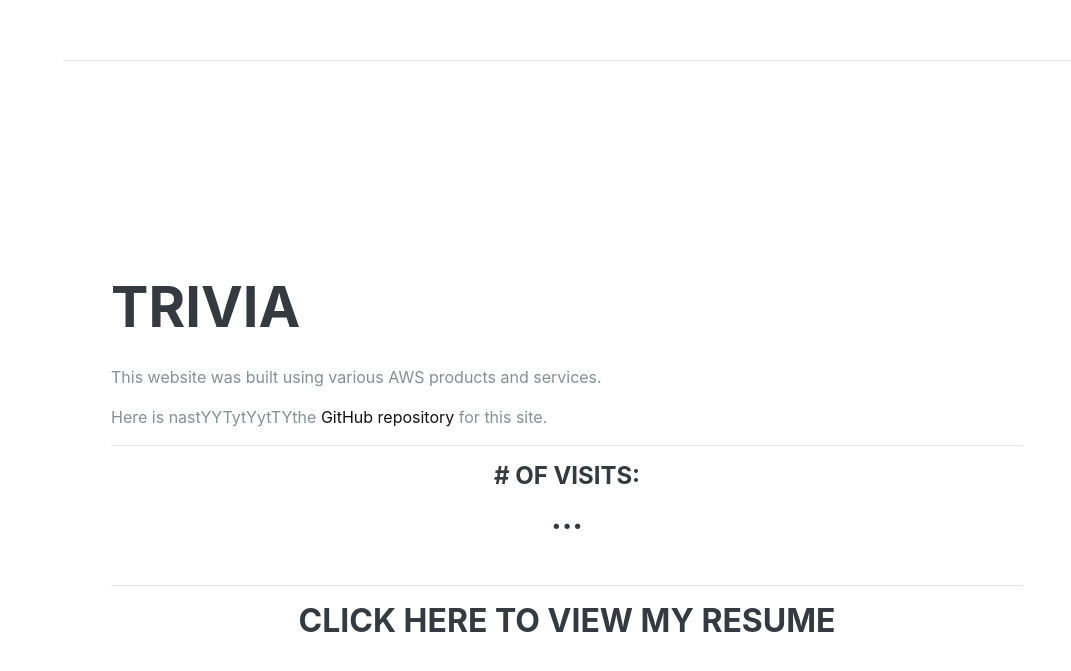
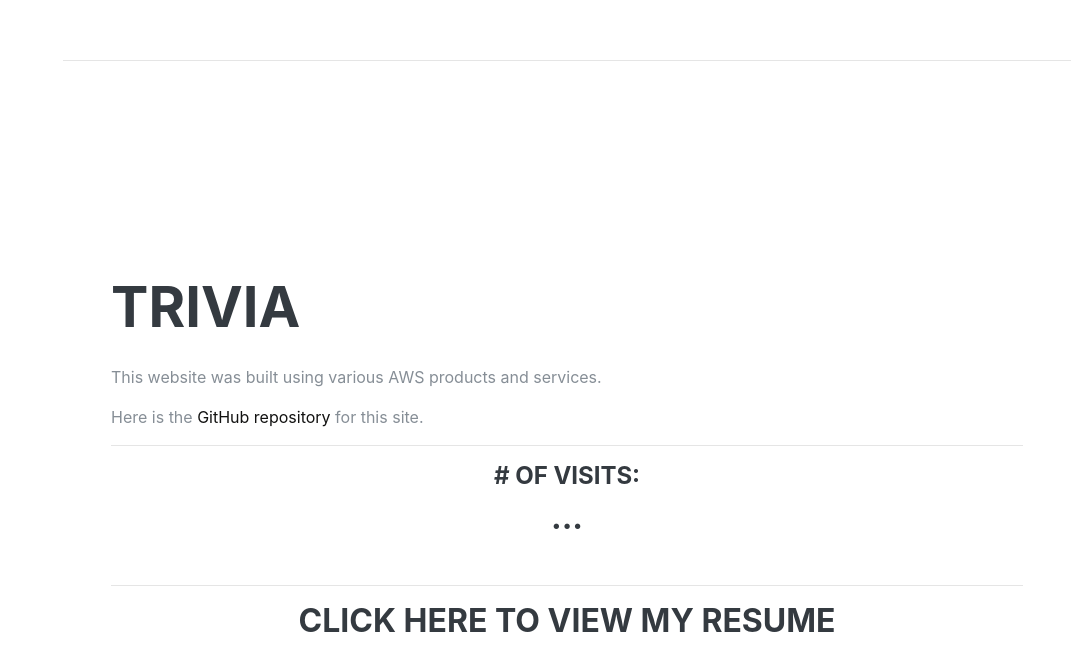
Before and after one commit to benchar/Resume-Website, a plain HTML site: page index.html in a window 1280 px wide. Shown: the part 2342-3013 px from the top of the page, without its empty margins (209-1280 px from the left). Drawn offline with Linux system fonts and the light colour scheme; no server answers; a web font is replaced by a local one.

Commit message:
last line

```diff
--- a/index.html
+++ b/index.html
@@ -353,7 +353,7 @@ c72 -11 176 -58 228 -104 62 -54 112 -128 146 -217 19 -48 18 -232 0 -290 -32
         <div class="w-100">
             <h2 class="mb-4">Trivia</h2>
             <p>This website was built using various AWS products and services.</p>
-            <p>Here is nastYYTytYytTYthe <a href="https://github.com/benchar/Resume-Website" target="_blank"> GitHub repository</a> for this site.</p>
+            <p>Here is the<a href="https://github.com/benchar/Resume-Website" target="_blank"> GitHub repository</a> for this site.</p>
                 <hr />
                 <center>
                   <h4>
```
